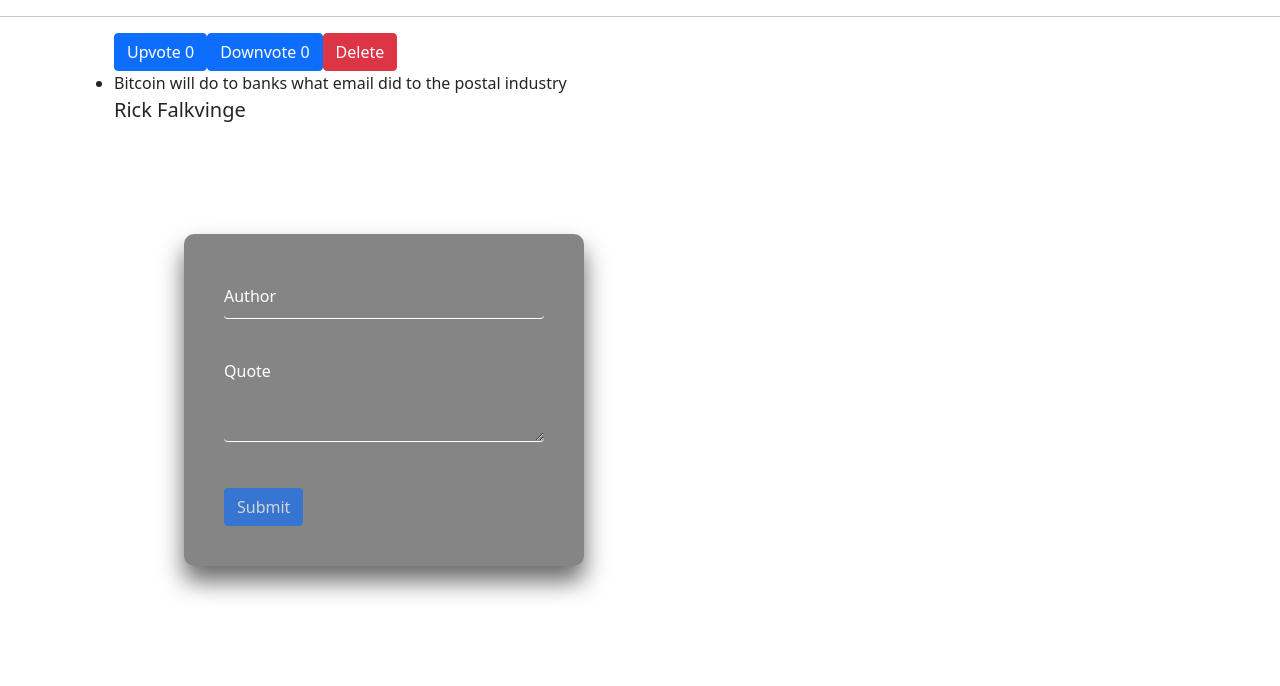
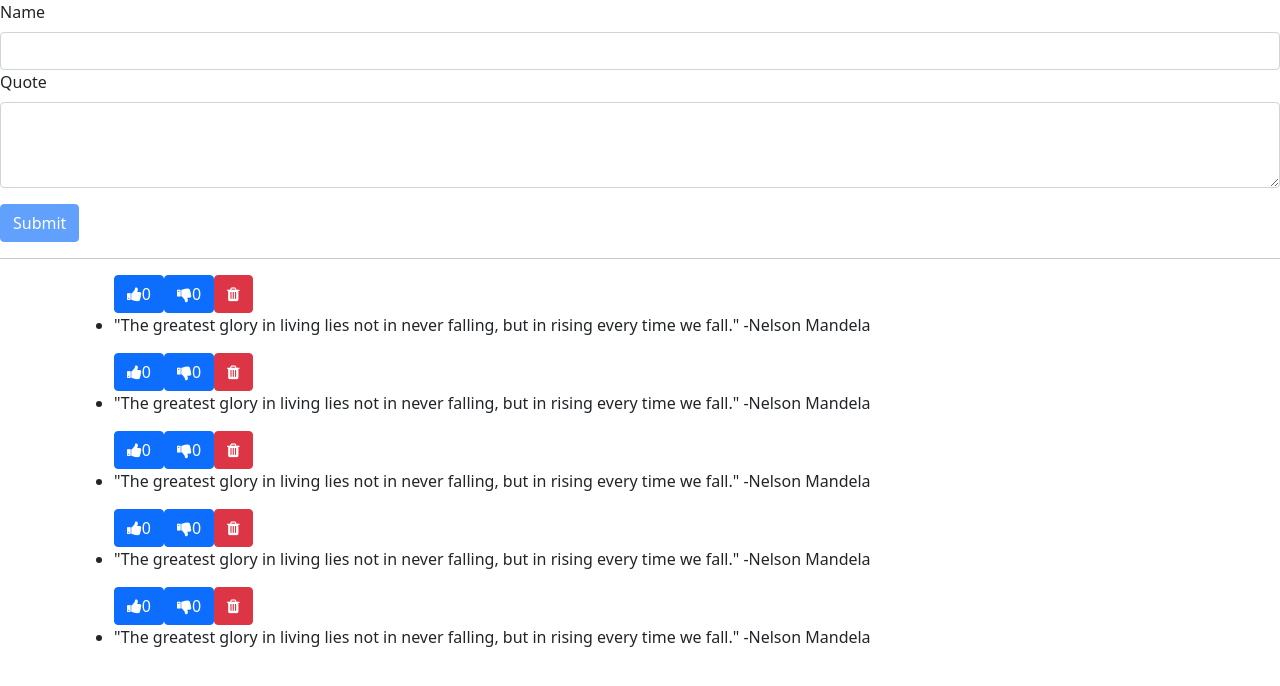
Before and after one commit to savanahatieno/quoteapp1, an Angular app: page / in a window 1280 px wide. Shown: the top 686 px of the page. Built offline with nearby package versions, Linux system fonts and the light colour scheme.

Commit message:
Add font awesome icons for upvote

```diff
--- a/src/app/quote.ts
+++ b/src/app/quote.ts
@@ -1,7 +1,11 @@
 export class Quote {
   upVotes: number;
   downVotes: number;
-  constructor(public id: number, public author: string, public quote: string) {
+  constructor(
+    public name: string,
+    public quote: string,
+    public postDate: Date
+  ) {
     this.upVotes = 0;
     this.downVotes = 0;
   }
--- a/src/app/quotes-form/quotes-form.component.css
+++ b/src/app/quotes-form/quotes-form.component.css
@@ -1,4 +1,4 @@
-form {
+/* form {
   position: absolute;
   top: 50%;
   left: 30%;
@@ -25,9 +25,9 @@ form {
   border-bottom: 1px solid #fff;
   outline: none;
   background: transparent;
-}
+} */
 
-.form-label {
+/*.form-label {
   position: absolute;
   top: 0;
   left: 0;
@@ -36,4 +36,4 @@ form {
   color: #fff;
   pointer-events: none;
   transition: 0.5s;
-}
+}*/
--- a/src/app/quotes-form/quotes-form.component.html
+++ b/src/app/quotes-form/quotes-form.component.html
@@ -1,14 +1,11 @@
 <form (ngSubmit)="submitQuote(); quoteForm.reset()" #quoteForm="ngForm">
   <div class="form-group">
-    <label class="form-label" for="author">Author</label>
+    <label class="form-label" for="author">Name</label>
     <input
       type="text"
       class="form-control"
-      id="author"
+      id="name"
       name="author"
-      [(ngModel)]="newQuote.author"
-      #author="ngModel"
-      required
     />
   </div>
 
--- a/src/app/quotes-form/quotes-form.component.ts
+++ b/src/app/quotes-form/quotes-form.component.ts
@@ -7,7 +7,7 @@ import { Quote } from '../quote';
   styleUrls: ['./quotes-form.component.css'],
 })
 export class QuotesFormComponent implements OnInit {
-  newQuote = new Quote(0, '', '');
+  newQuote = new Quote('', '', new Date);
   @Output() addQuote = new EventEmitter<Quote>();
   submitQuote() {
     this.addQuote.emit({ ...this.newQuote });
--- a/src/app/quotes/quotes.component.html
+++ b/src/app/quotes/quotes.component.html
@@ -4,14 +4,16 @@
   <div *ngFor="let quote of quotes; let i = index" class="">
     <ul>
       <button class="btn btn-primary" (click)="upVote(i)">
-        Upvote <span>{{ quote.upVotes }}</span>
+        <i class="fa fa-thumbs-up"></i> <span>{{ quote.upVotes }}</span>
       </button>
       <button class="btn btn-primary" (click)="downVote(i)">
-        Downvote <span>{{ quote.downVotes }}</span>
+        <i class="fa fa-thumbs-down"></i> <span>{{ quote.downVotes }}</span>
       </button>
-      <button class="btn btn-danger" (click)="deleteQuote(i)">Delete</button>
+      <button class="btn btn-danger" (click)="deleteQuote(i)">
+        <i class="fa fa-trash"></i>
+      </button>
       <li>{{ quote.quote }}</li>
-      <p>{{ quote.author }}</p>
+      <!-- <p>{{ quote.author }}</p> -->
     </ul>
   </div>
 </div>
--- a/src/app/quotes/quotes.component.ts
+++ b/src/app/quotes/quotes.component.ts
@@ -9,14 +9,35 @@ import { Quote } from '../quote';
 export class QuotesComponent implements OnInit {
   quotes: Quote[] = [
     new Quote(
-      1,
-      'Rick Falkvinge',
-      'Bitcoin will do to banks what email did to the postal industry'
+      'Annah',
+      '"The greatest glory in living lies not in never falling, but in rising every time we fall." -Nelson Mandela',
+      new Date(2021, 1, 26)
+    ),
+    new Quote(
+      'Annah',
+      '"The greatest glory in living lies not in never falling, but in rising every time we fall." -Nelson Mandela',
+      new Date(2021, 1, 26)
+    ),
+    new Quote(
+      'Annah',
+      '"The greatest glory in living lies not in never falling, but in rising every time we fall." -Nelson Mandela',
+      new Date(2021, 1, 26)
+    ),
+    new Quote(
+      'Annah',
+      '"The greatest glory in living lies not in never falling, but in rising every time we fall." -Nelson Mandela',
+      new Date(2021, 1, 26)
+    ),
+    new Quote(
+      'Annah',
+      '"The greatest glory in living lies not in never falling, but in rising every time we fall." -Nelson Mandela',
+      new Date(2021, 1, 26)
     ),
   ];
   addNewQuote(quote: Quote) {
     let quoteLength = this.quotes.length;
-    quote.id = quoteLength + 1;
+    // quote.id = quoteLength + 1;
+    quote.postDate = new Date(quote.postDate);
     this.quotes.unshift(quote);
   }
   upVote(index: number) {
--- a/src/index.html
+++ b/src/index.html
@@ -1,12 +1,22 @@
-<!doctype html>
+<!DOCTYPE html>
 <html lang="en">
   <head>
-  <meta charset="utf-8">
+    <meta charset="utf-8" />
     <title>QuoteApp</title>
-  <base href="/">
-  <meta name="viewport" content="width=device-width, initial-scale=1">
-  <link rel="icon" type="image/x-icon" href="favicon.ico">
-  <link href="https://cdn.jsdelivr.net/npm/bootstrap@5.0.0-beta3/dist/css/bootstrap.min.css" rel="stylesheet" integrity="sha384-eOJMYsd53ii+scO/bJGFsiCZc+5NDVN2yr8+0RDqr0Ql0h+rP48ckxlpbzKgwra6" crossorigin="anonymous">
+    <base href="/" />
+    <meta name="viewport" content="width=device-width, initial-scale=1" />
+    <link rel="icon" type="image/x-icon" href="favicon.ico" />
+    <link
+      href="https://cdn.jsdelivr.net/npm/bootstrap@5.0.0-beta3/dist/css/bootstrap.min.css"
+      rel="stylesheet"
+      integrity="sha384-eOJMYsd53ii+scO/bJGFsiCZc+5NDVN2yr8+0RDqr0Ql0h+rP48ckxlpbzKgwra6"
+      crossorigin="anonymous"
+    />
+    <link
+      rel="stylesheet"
+      type="text/css"
+      href="https://maxcdn.bootstrapcdn.com/font-awesome/4.7.0/css/font-awesome.min.css"
+    />
   </head>
   <body>
     <app-root></app-root>
```
Lines whose indentation alone changed are shown as unchanged.
